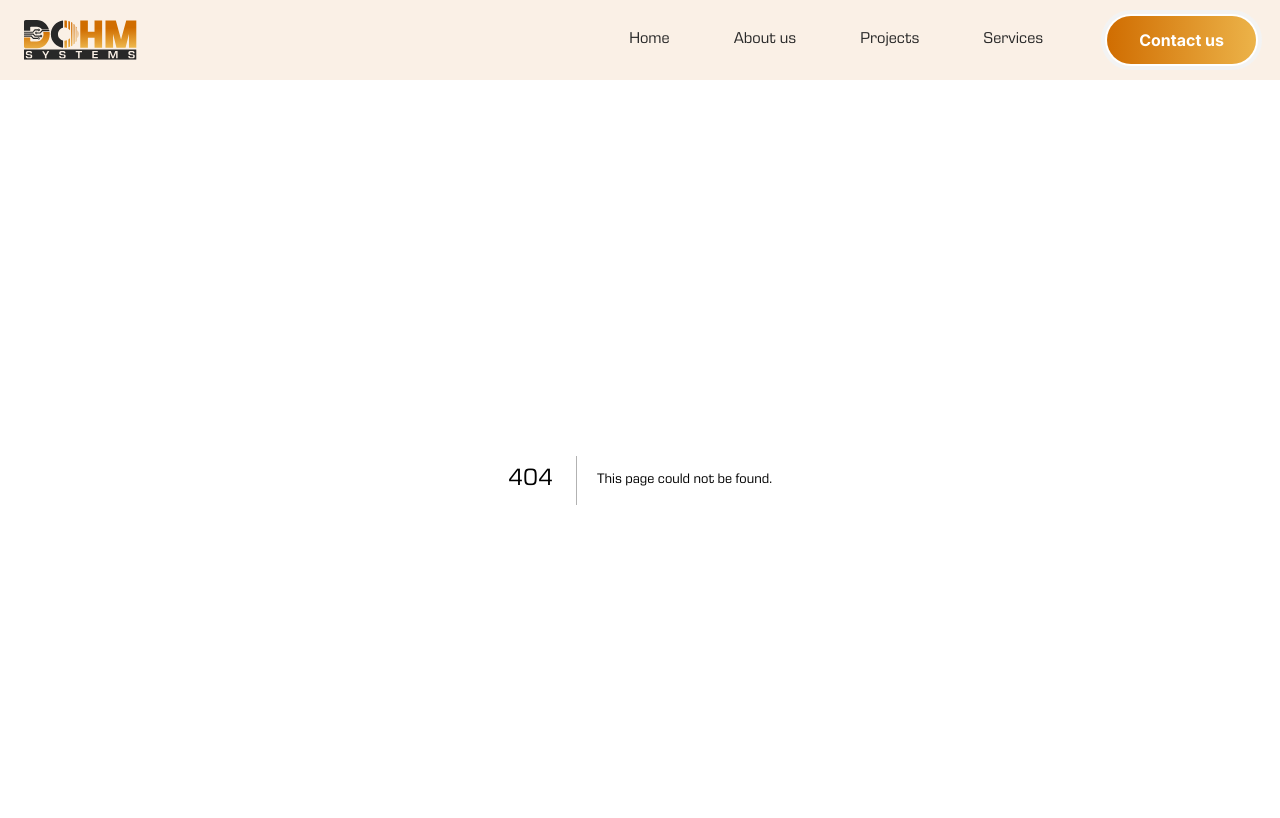
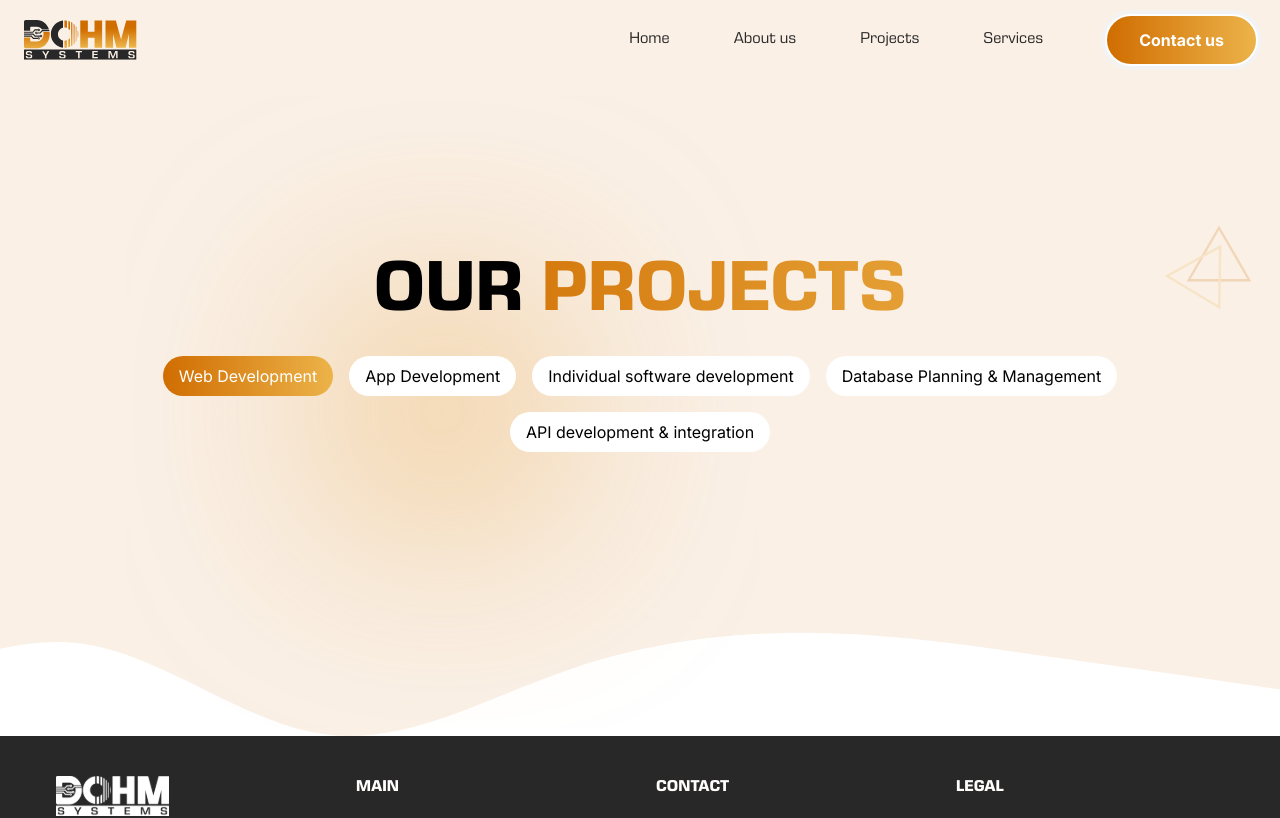
Before and after one commit to sampath-kumaramd/dohm, a Next.js app: page /projects in a window 1280 px wide. Before the commit this address had no page. Shown: the top 818 px of the page. Built offline with nearby package versions, Linux system fonts and the light colour scheme.

Commit message:
initiated project section

```diff
--- /dev/null
+++ b/src/app/projects/page.tsx
@@ -0,0 +1,35 @@
+import React from 'react';
+
+import SubHeroSection from '@/components/subHeroSection';
+
+const Projects: React.FC = () => {
+  return (
+    <div className="h-auto  flex flex-col justify-center">
+      <SubHeroSection
+        title={{
+          firstWord: {
+            text: 'OUR',
+            color: '#000000',
+          },
+          secondWord: {
+            text: 'PROJECTS',
+            gradientColors: {
+              from: '#d57a0e',
+              to: '#e49f34',
+            },
+          },
+          reverseColors: false,
+        }}
+        tabs={[
+          { text: 'Web Development', active: true },
+          { text: 'App Development', active: false },
+          { text: 'Individual software development', active: false },
+          { text: 'Database Planning & Management', active: false },
+          { text: 'API development & integration', active: false },
+        ]}
+      />
+    </div>
+  );
+};
+
+export default Projects;
--- a/src/components/subHeroSection.tsx
+++ b/src/components/subHeroSection.tsx
@@ -17,7 +17,7 @@ interface ButtonProps {
     | 'secondary'
     | 'ghost'
     | 'link';
-  onClick?: () => void;
+  action: string;
 }
 
 interface TabProps {
@@ -74,6 +74,11 @@ const SubHeroSection: React.FC<SubHeroSectionProps> = ({
 }) => {
   const isMobile = useMediaQuery({ maxWidth: 768 });
 
+  const handleButtonClick = (action: string) => {
+    console.log(`Button clicked: ${action}`);
+    // Add more complex logic here if needed
+  };
+
   const renderWord = (word: TitleWordProps) => {
     if (word.gradientColors) {
       return (
@@ -95,7 +100,7 @@ const SubHeroSection: React.FC<SubHeroSectionProps> = ({
         <div className="flex items-center h-[50vh]">
           <div className="mx-auto items-center text-center px-4 -mt-10">
             {title && (
-              <h1 className="text-4xl sm:text-7xl  font-bold mb-6">
+              <h1 className="text-4xl sm:text-7xl font-bold mb-6">
                 {title.reverseColors ? (
                   <>
                     {renderWord(title.secondWord)} {renderWord(title.firstWord)}
@@ -114,12 +119,12 @@ const SubHeroSection: React.FC<SubHeroSectionProps> = ({
             )}
             {content && <div className="mb-8">{content}</div>}
             {buttons && buttons.length > 0 && (
-              <div className="flex flex-wrap gap-4 mb-8">
+              <div className="flex flex-wrap gap-4 mb-8 justify-center">
                 {buttons.map((button, index) => (
                   <Button
                     key={index}
                     variant={button.variant}
-                    onClick={button.onClick}
+                    onClick={() => handleButtonClick(button.action)}
                   >
                     {button.text}
                   </Button>
@@ -127,13 +132,13 @@ const SubHeroSection: React.FC<SubHeroSectionProps> = ({
               </div>
             )}
             {tabs && tabs.length > 0 && (
-              <div className="flex flex-wrap gap-4">
+              <div className="flex flex-wrap gap-4 justify-center">
                 {tabs.map((tab, index) => (
                   <button
                     key={index}
                     className={`px-4 py-2 rounded-full ${
                       tab.active
-                        ? 'bg-orange-500 text-white'
+                        ? 'bg-gradient-to-r from-orange to-orange-lighter text-white'
                         : 'bg-white text-black'
                     }`}
                   >
```
